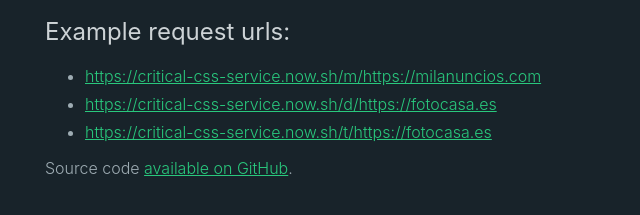
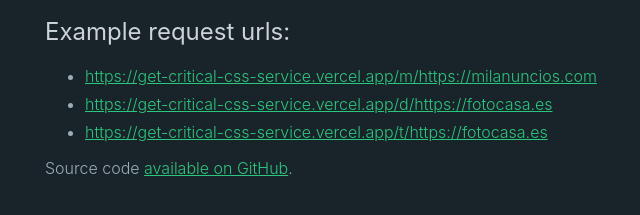
Before and after one commit to SUI-Components/minimal-css-service, a website: page public/index.html in a window 1280 px wide. Shown: the part 137-352 px from the top of the page, without its empty margins (295-935 px from the left). Drawn offline with Linux system fonts and the light colour scheme.

Commit message:
Fix index.html

```diff
--- a/public/index.html
+++ b/public/index.html
@@ -42,19 +42,19 @@
 		<h2>Example request urls:</h2>
 		<ul>
 			<li>
-				<a href="https://critical-css-service.now.sh/m/https://milanuncios.com"
-					>https://critical-css-service.now.sh/m/https://milanuncios.com</a
+				<a href="https://get-critical-css-service.vercel.app/m/https://milanuncios.com"
+					>https://get-critical-css-service.vercel.app/m/https://milanuncios.com</a
 				>
 			</li>
 			<li>
 				<a
-					href="https://critical-css-service.now.sh/d/https://fotocasa.es"
-					>https://critical-css-service.now.sh/d/https://fotocasa.es</a
+					href="https://get-critical-css-service.vercel.app/d/https://fotocasa.es"
+					>https://get-critical-css-service.vercel.app/d/https://fotocasa.es</a
 				>
 			</li>
 			<li>
-				<a href="https://critical-css-service.now.sh/t/https://fotocasa.es"
-					>https://critical-css-service.now.sh/t/https://fotocasa.es</a
+				<a href="https://get-critical-css-service.vercel.app/t/https://fotocasa.es"
+					>https://get-critical-css-service.vercel.app/t/https://fotocasa.es</a
 				>
 			</li>
 		</ul>
```
